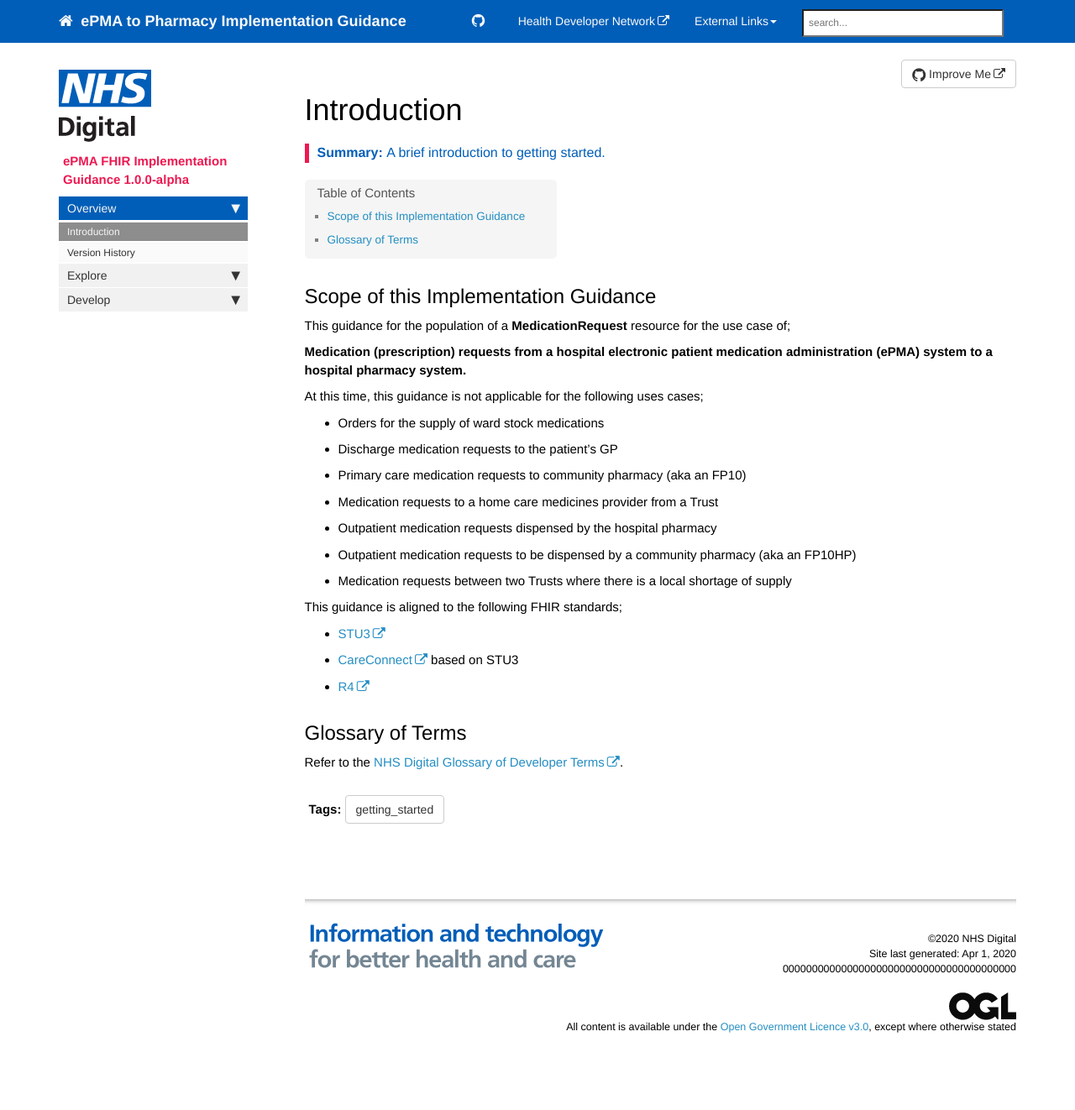
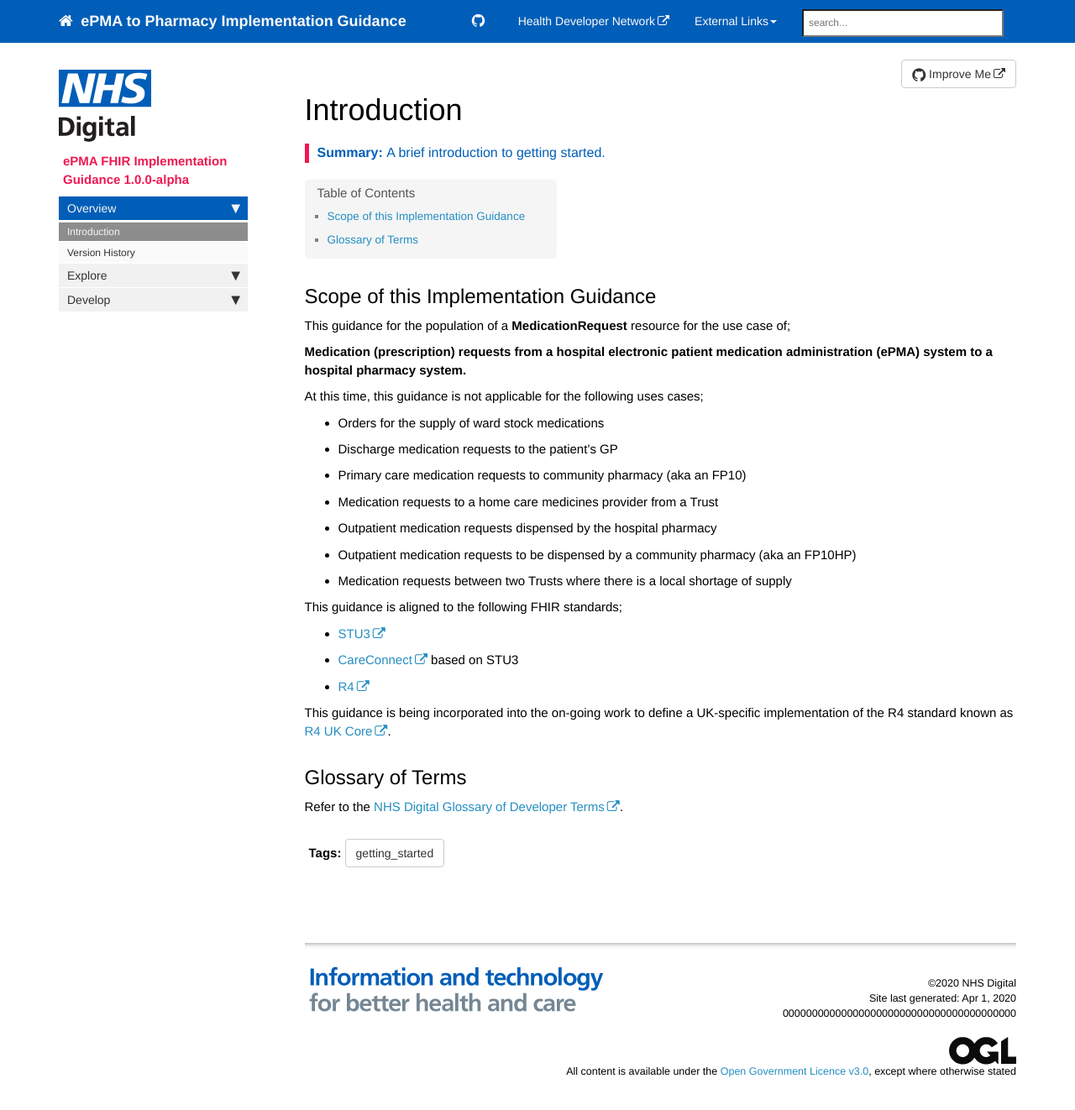
Before and after one commit to nhsconnect/FHIR-ePMA-Implementation, a Jekyll site: the page built from index.md, in a window 1280 px wide and 1346 px high. Shown: the top 1322 px of the window at 84% size. Built offline with Jekyll 4.4.1, drawn with Linux system fonts in a browser that asks for light colours; nearby versions of some CDN libraries; comment, search, counter and statistics services are not loaded.

Commit message:
Add files via upload

```diff
--- a/index.md
+++ b/index.md
@@ -28,6 +28,8 @@ This guidance is aligned to the following FHIR standards;
 - [CareConnect](https://fhir.hl7.org.uk/) based on STU3
 - [R4](https://hl7.org/fhir/R4/index.html)
 
+This guidance is being incorporated into the on-going work to define a UK-specific implementation of the R4 standard known as [R4 UK Core](https://simplifier.net/UKCore).
+
 ## Glossary of Terms
 
 Refer to the [NHS Digital Glossary of Developer Terms](https://digital.nhs.uk/developer/developer-reference/glossary-of-developer-terms).
```
